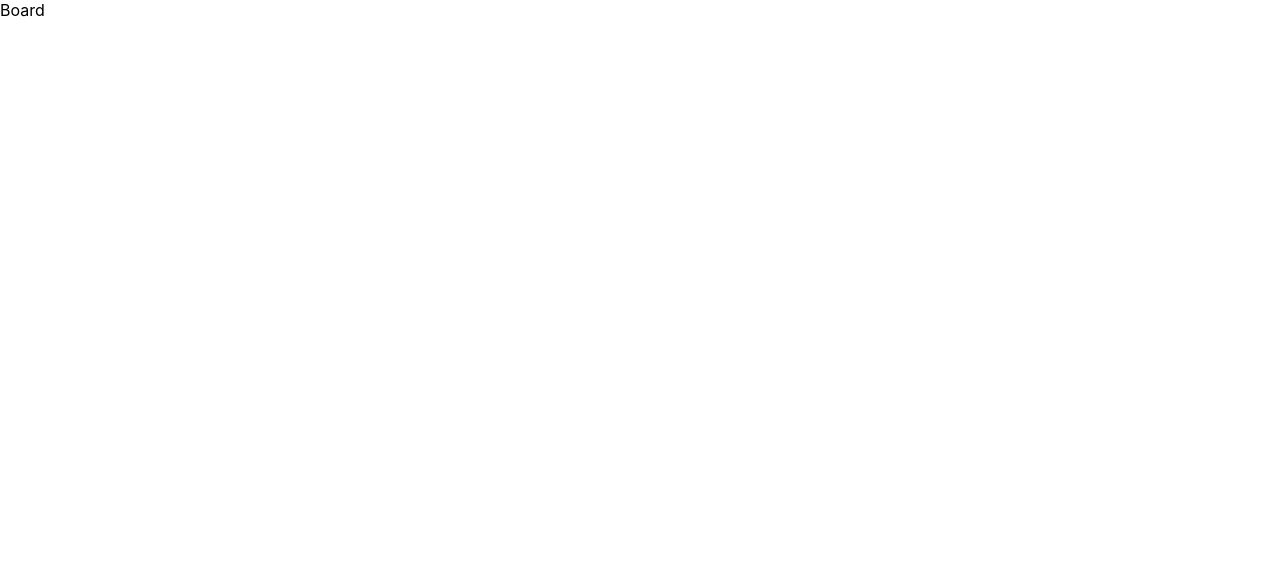
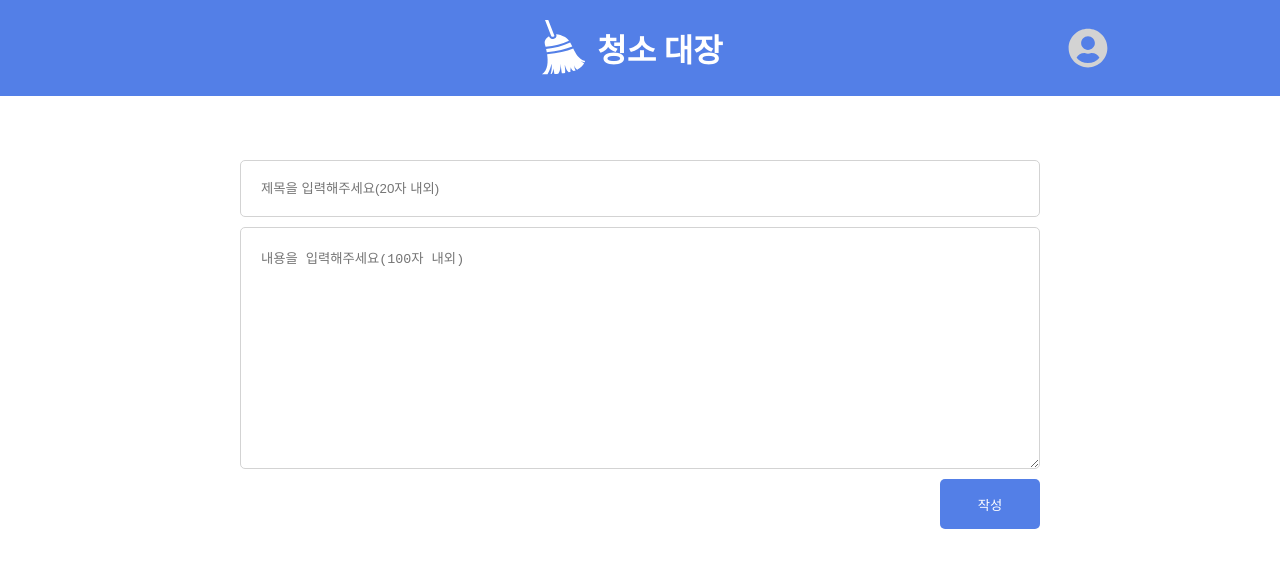
Before and after one commit to lionloopy/Mini_Clean, a React (Create React App) app: page /board in a window 1280 px wide. Shown: the top 568 px of the page. Built offline with nearby package versions, Linux system fonts and the light colour scheme.

Commit message:
작성 페이지 구성중

```diff
--- a/db.json
+++ b/db.json
@@ -0,0 +1,14 @@
+{
+  "api": [
+    {
+      "id": "",
+      "title": "",
+      "content": ""
+    },
+    {
+      "id": "56k0sn1tfj9",
+      "title": "제목",
+      "content": "내용"
+    }
+  ]
+}
--- a/package.json
+++ b/package.json
@@ -8,6 +8,7 @@
     "@testing-library/react": "^13.0.0",
     "@testing-library/user-event": "^13.2.1",
     "axios": "^1.3.4",
+    "json-server": "^0.17.2",
     "react": "^18.2.0",
     "react-dom": "^18.2.0",
     "react-icons": "^4.7.1",
--- a/src/api/clean.js
+++ b/src/api/clean.js
@@ -0,0 +1,11 @@
+import axios from "axios";
+
+const getBoard = async () => {
+  const response = await axios.get(`http://localhost:4000/api`);
+  return response.data;
+};
+const addBoard = async (newBoard) => {
+  await axios.post(`http://localhost:4000/api`, newBoard);
+};
+
+export { getBoard, addBoard };
--- a/src/components/Body.js
+++ b/src/components/Body.js
@@ -0,0 +1,7 @@
+import React from "react";
+
+function Body() {
+  return <div>Body</div>;
+}
+
+export default Body;
--- a/src/pages/Board.js
+++ b/src/pages/Board.js
@@ -1,7 +1,102 @@
-import React from "react";
+import React, { useState } from "react";
+import Header from "../components/Header";
+import styled from "styled-components";
+import { useMutation, useQueryClient } from "react-query";
+import { addBoard } from "../api/clean";
 
 function Board() {
-  return <div>Board</div>;
+  //랜덤 아이디 생성
+  const makeId = () => {
+    return Math.random().toString(36).substring(2, 16);
+  };
+  const id = makeId();
+
+  //데이터 조회
+  const queryClient = useQueryClient();
+  const mutation = useMutation(addBoard, {
+    onSuccess: () => {
+      queryClient.invalidateQueries("clean");
+    },
+  });
+  const [title, setTitle] = useState("");
+  const [content, setContent] = useState("");
+
+  //데이터 등록
+  const onSubmitHandler = (event) => {
+    event.preventDefault();
+    if (title.trim() === "" || content.trim() === "")
+      return alert("빈칸을 채워주세요!");
+    const newBoard = {
+      id: id,
+      title: title,
+      content: content,
+    };
+    mutation.mutate(newBoard);
+    alert(`🧹 ${title} 작성 완료!`);
+    setTitle("");
+    setContent("");
+  };
+  return (
+    <>
+      <Header />
+      <FormBox onSubmit={onSubmitHandler}>
+        {/* <input placeholder="이미지" /> */}
+        <TitleInput
+          type="text"
+          name="title"
+          placeholder="제목을 입력해주세요(20자 내외)"
+          value={title}
+          onChange={(event) => {
+            setTitle(event.target.value);
+          }}
+          maxLength={20}
+        />
+        <ContentInput
+          type="text"
+          name="title"
+          placeholder="내용을 입력해주세요(100자 내외)"
+          value={content}
+          onChange={(event) => {
+            setContent(event.target.value);
+          }}
+          maxLength={100}
+        />
+        <Button>작성</Button>
+      </FormBox>
+    </>
+  );
 }
 
 export default Board;
+
+const FormBox = styled.form`
+  margin: 0 auto;
+  margin-top: 4rem;
+  display: flex;
+  flex-direction: column;
+  width: 800px;
+  gap: 10px;
+`;
+
+const TitleInput = styled.input`
+  border-radius: 5px;
+  padding: 20px;
+  border: 1px solid lightgray;
+`;
+
+const ContentInput = styled.textarea`
+  border-radius: 5px;
+  padding: 20px;
+  border: 1px solid lightgray;
+  height: 200px;
+`;
+
+const Button = styled.button`
+  border-radius: 5px;
+  background-color: rgb(83, 127, 231);
+  border: none;
+  width: 100px;
+  height: 50px;
+  margin: 0px 0px 0px auto;
+  color: white;
+`;
--- a/src/pages/Home.js
+++ b/src/pages/Home.js
@@ -1,8 +1,12 @@
 import React from "react";
 import Layout from "../components/Layout";
 import Header from "../components/Header";
+import Body from "../components/Body";
+import { useQuery } from "react-query";
+import { getBoard } from "../api/clean";
 
 function Home() {
+  const { data } = useQuery("clean", getBoard);
   return (
     <>
       <Layout>
```
Also changed, not shown: src/components/Form.js (+15 -0 lines), 1 other file (tests, documents, lock files or other folders).
